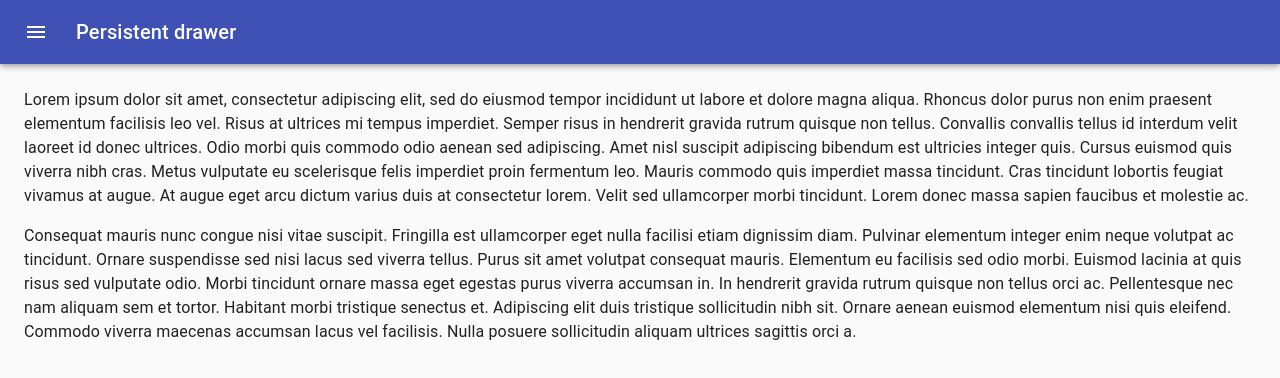
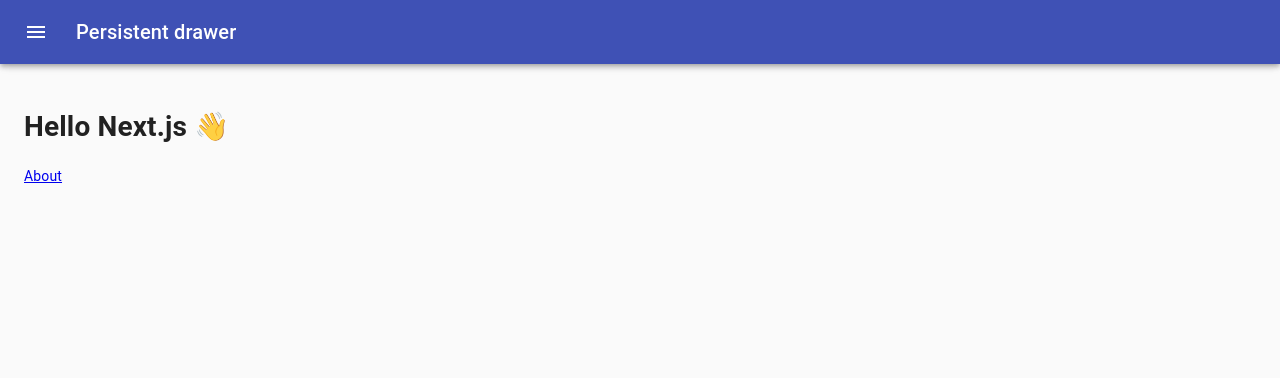
Before and after one commit to ParkPrin/Next-Typescript-Front-CareerManagementSystem, a Next.js app: page / in a window 1280 px wide. Shown: the top 378 px of the page. Built offline with nearby package versions, Linux system fonts and the light colour scheme.

Commit message:
code update

```diff
--- a/components/Layout.tsx
+++ b/components/Layout.tsx
@@ -14,7 +14,6 @@ import Divider from '@material-ui/core/Divider';
 import IconButton from '@material-ui/core/IconButton';
 import MenuIcon from '@material-ui/icons/Menu';
 import ChevronLeftIcon from '@material-ui/icons/ChevronLeft';
-import ChevronRightIcon from '@material-ui/icons/ChevronRight';
 import ListItem from '@material-ui/core/ListItem';
 import ListItemIcon from '@material-ui/core/ListItemIcon';
 import ListItemText from '@material-ui/core/ListItemText';
@@ -117,7 +116,14 @@ class Layout extends React.Component<LayoutProps, {}> {
         const {classes, children, title, theme} = this.props;
 
 
-        return (<div className={classes.root}>
+        return (
+        <div className={classes.root}>
+            <Head>
+                <title>{title}</title>
+                <meta charSet="utf-8" />
+                <meta name="viewport" content="initial-scale=1.0, width=device-width" />
+            </Head>
+            <header>
             <CssBaseline />
             <AppBar
               position="fixed"
@@ -173,36 +179,19 @@ class Layout extends React.Component<LayoutProps, {}> {
                 ))}
               </List>
             </Drawer>
+            </header>
             <main
               className={clsx(classes.content, {
                 [classes.contentShift]: this.state.open,
               })}
             >
               <div className={classes.drawerHeader} />
-              <Typography paragraph>
-                Lorem ipsum dolor sit amet, consectetur adipiscing elit, sed do eiusmod tempor incididunt
-                ut labore et dolore magna aliqua. Rhoncus dolor purus non enim praesent elementum
-                facilisis leo vel. Risus at ultrices mi tempus imperdiet. Semper risus in hendrerit
-                gravida rutrum quisque non tellus. Convallis convallis tellus id interdum velit laoreet id
-                donec ultrices. Odio morbi quis commodo odio aenean sed adipiscing. Amet nisl suscipit
-                adipiscing bibendum est ultricies integer quis. Cursus euismod quis viverra nibh cras.
-                Metus vulputate eu scelerisque felis imperdiet proin fermentum leo. Mauris commodo quis
-                imperdiet massa tincidunt. Cras tincidunt lobortis feugiat vivamus at augue. At augue eget
-                arcu dictum varius duis at consectetur lorem. Velit sed ullamcorper morbi tincidunt. Lorem
-                donec massa sapien faucibus et molestie ac.
-              </Typography>
-              <Typography paragraph>
-                Consequat mauris nunc congue nisi vitae suscipit. Fringilla est ullamcorper eget nulla
-                facilisi etiam dignissim diam. Pulvinar elementum integer enim neque volutpat ac
-                tincidunt. Ornare suspendisse sed nisi lacus sed viverra tellus. Purus sit amet volutpat
-                consequat mauris. Elementum eu facilisis sed odio morbi. Euismod lacinia at quis risus sed
-                vulputate odio. Morbi tincidunt ornare massa eget egestas purus viverra accumsan in. In
-                hendrerit gravida rutrum quisque non tellus orci ac. Pellentesque nec nam aliquam sem et
-                tortor. Habitant morbi tristique senectus et. Adipiscing elit duis tristique sollicitudin
-                nibh sit. Ornare aenean euismod elementum nisi quis eleifend. Commodo viverra maecenas
-                accumsan lacus vel facilisis. Nulla posuere sollicitudin aliquam ultrices sagittis orci a.
-              </Typography>
+              {children}
             </main>
+            <footer>
+                <hr />
+                <span>I'm here to stay (Footer)</span>
+            </footer>
           </div>
         )
     }
```
